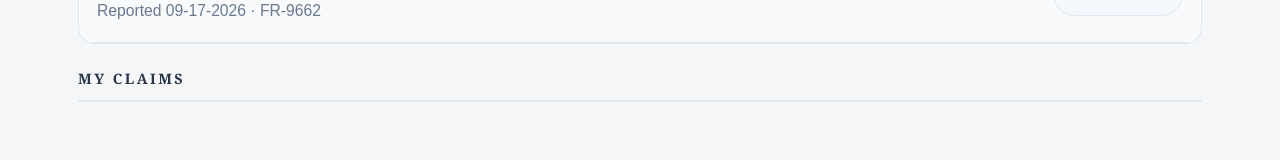
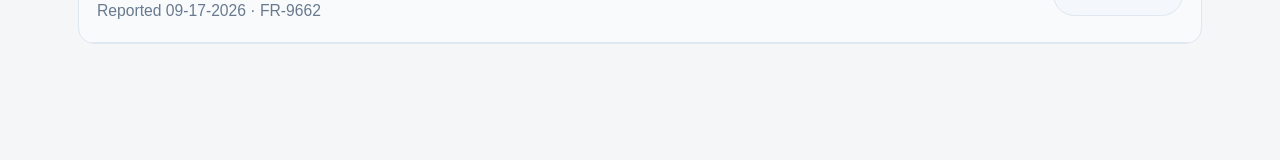
Before and after one commit to DanielCBruni/csce-482-TamuFindr, a Next.js app: page /activity in a window 1280 px wide. Shown: the part 623-783 px from the top of the page. Built offline with nearby package versions, Linux system fonts and the light colour scheme.

Commit message:
Remove My Claims section in activity page

```diff
--- a/src/app/activity/page.tsx
+++ b/src/app/activity/page.tsx
@@ -143,11 +143,6 @@ const pageStyles = {
     borderColor: '#bfd9f2',
     color: '#2b598d',
   },
-  reviewStyle: {
-    background: '#fff5da',
-    borderColor: '#efd28d',
-    color: '#9d6b13',
-  },
   accessPage: {
     minHeight: '100vh',
     display: 'flex',
@@ -214,7 +209,6 @@ export default function ActivityPage() {
 
   const lostItems = activityItems.filter((item) => item.category === 'Lost item');
   const foundItems = activityItems.filter((item) => item.category === 'Found item');
-  const claims = activityItems.filter((item) => item.category === 'My claim');
 
   return (
     <main style={pageStyles.shell}>
@@ -304,30 +298,6 @@ export default function ActivityPage() {
             ))}
           </div>
         </section>
-
-        <section style={pageStyles.section}>
-          <h2 style={pageStyles.sectionLabel}>My Claims</h2>
-          <div style={pageStyles.rowList}>
-            {claims.map((item) => (
-              <button
-                key={item.itemId}
-                type="button"
-                style={pageStyles.rowButton}
-                onClick={() => setSelectedItem(item)}
-              >
-                <div>
-                  <h3 style={pageStyles.rowTitle}>{item.title}</h3>
-                  <p style={pageStyles.rowMeta}>
-                    {item.reportedDate} · {item.itemId}
-                  </p>
-                </div>
-                <span style={{ ...pageStyles.statusPill, ...pageStyles.reviewStyle }}>
-                  {item.statusLabel}
-                </span>
-              </button>
-            ))}
-          </div>
-        </section>
       </div>
 
       {selectedItem && (
```
